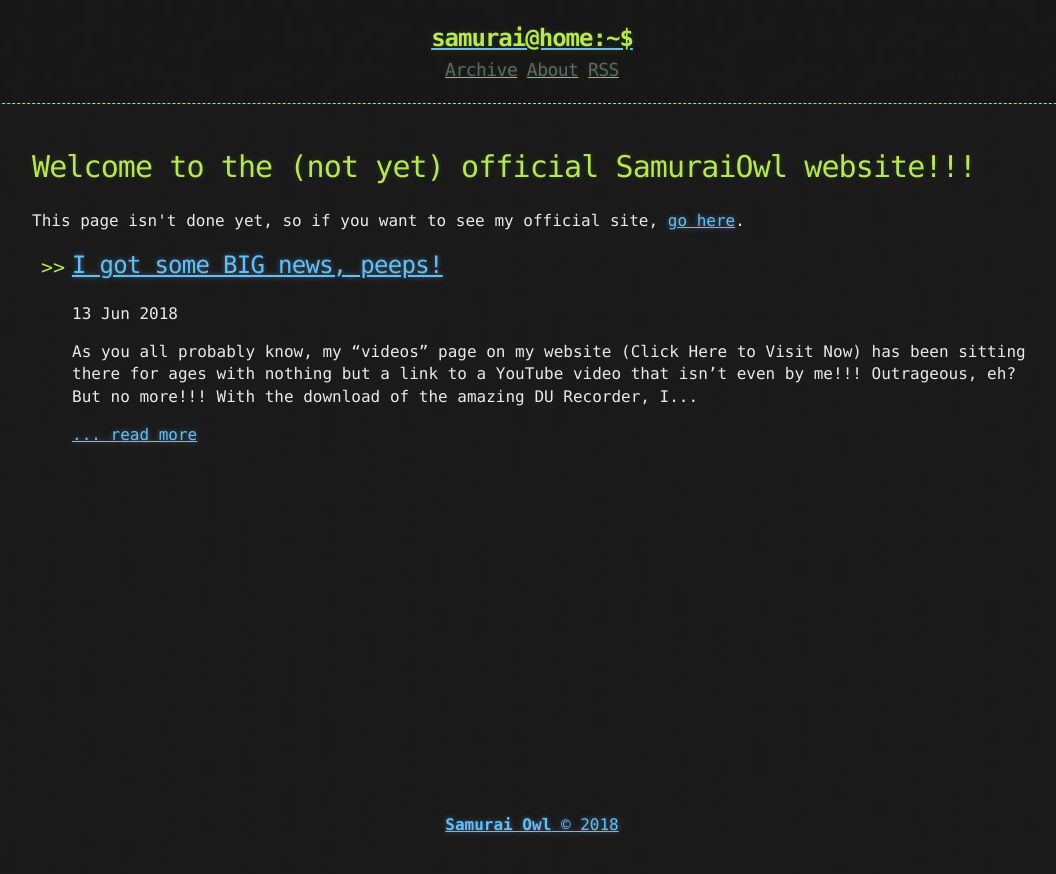
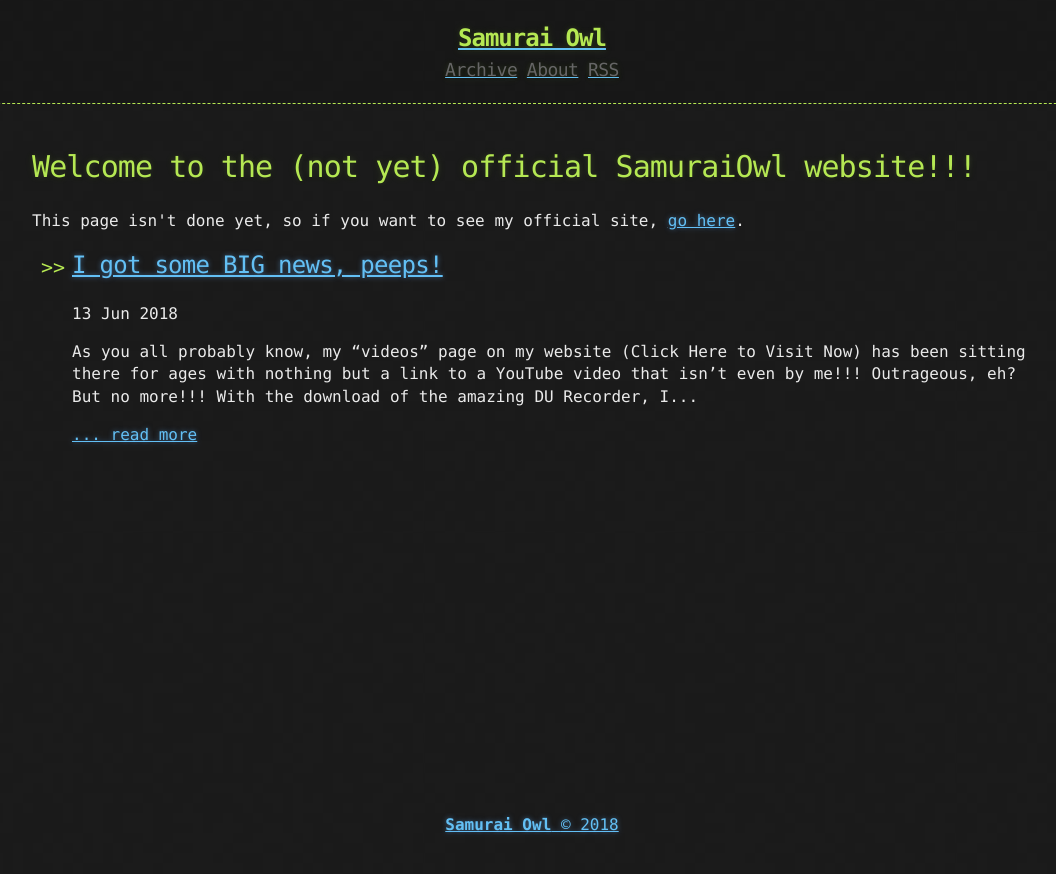
Before and after one commit to SamuraiOwl/samuraiowl.github.io, a Jekyll site: the page built from index.html, in a window 1280 px wide. Shown: the top 874 px of the page, without its empty margins (108-1164 px from the left). Built offline with Jekyll 4.4.1, drawn with Linux system fonts in a browser that asks for light colours; the list of posts is cut into pages by our own code.

Commit message:
Fix the truncated name in the header

```diff
--- a/_includes/header.html
+++ b/_includes/header.html
@@ -1,8 +1,7 @@
 <header>
   <div>
     <a href="{{ "/" | prepend: site.baseurl | replace: '//', '/' }}">
-    {% assign owner_first_name = site.owner | split: " " %}
-    <h1>{{ owner_first_name[0] | downcase }}@home:~$</h1>
+    <h1>Samurai Owl</h1>
     </a>
     <div class="header-links">
       {% include links.html %}
```
